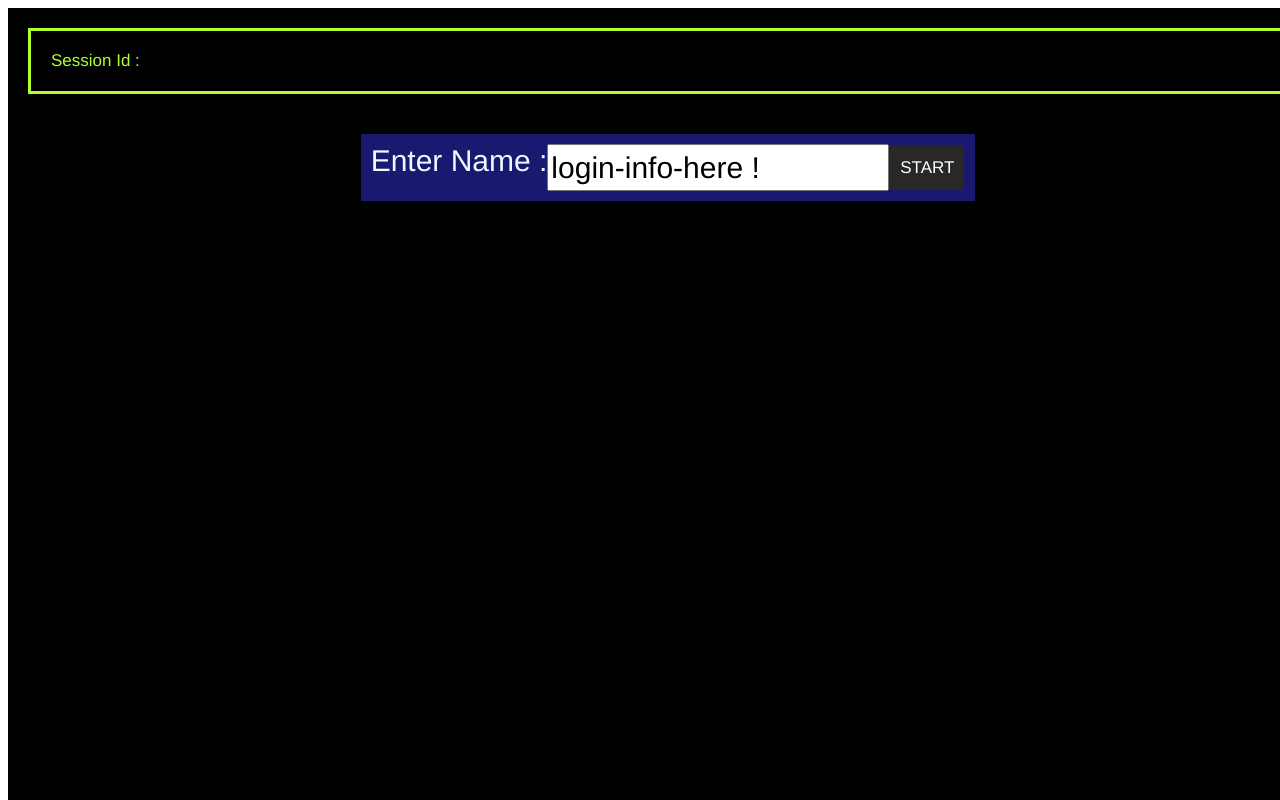
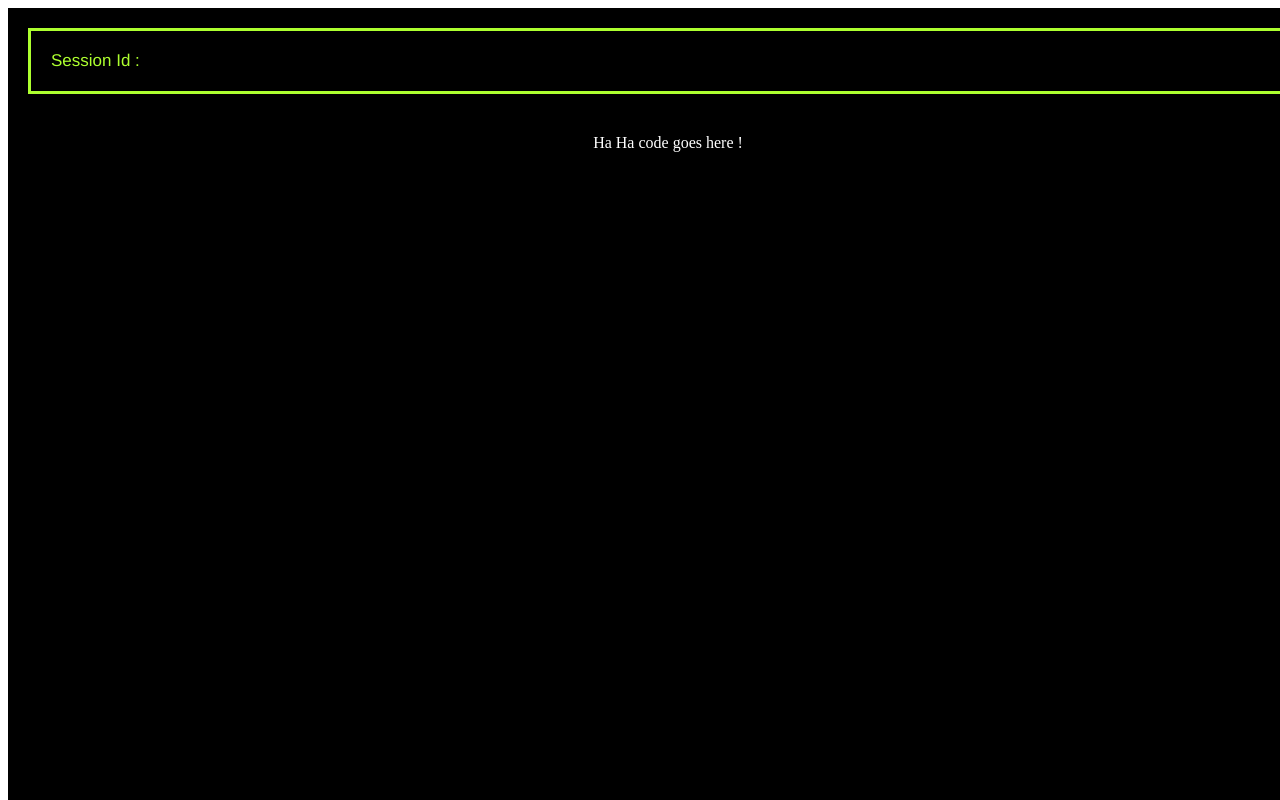
Before and after one commit to apoos-maximus/crdt-client, an Angular app in the folder front-end/crdt-client/: page /editor in a window 1280 px wide. Shown: the top 800 px of the page. Built offline with nearby package versions, Linux system fonts and the light colour scheme.

Commit message:
editor route set, sessionService complete

```diff
--- /dev/null
+++ b/front-end/crdt-client/src/app/editor/editor.component.css
@@ -0,0 +1,3 @@
+div {
+    color: white;
+}
--- /dev/null
+++ b/front-end/crdt-client/src/app/editor/editor.component.html
@@ -0,0 +1,3 @@
+<div>
+    Ha Ha code goes here !
+</div>
--- /dev/null
+++ b/front-end/crdt-client/src/app/editor/editor.component.ts
@@ -0,0 +1,15 @@
+import { Component, OnInit } from '@angular/core';
+
+@Component({
+  selector: 'app-editor',
+  templateUrl: './editor.component.html',
+  styleUrls: ['./editor.component.css']
+})
+export class EditorComponent implements OnInit {
+
+  constructor() { }
+
+  ngOnInit(): void {
+  }
+
+}
--- a/front-end/crdt-client/src/app/login/login.component.html
+++ b/front-end/crdt-client/src/app/login/login.component.html
@@ -1,5 +1,5 @@
 <div>
     <label>Enter Name :  </label>
       <input [(ngModel)] = "value"/>
-    <button (click) = "onClickHandler()">Start</button>
+    <button routerLink="/editor" (click) = "onClickHandler()">Start</button>
 </div>
--- a/front-end/crdt-client/src/app/login/login.component.ts
+++ b/front-end/crdt-client/src/app/login/login.component.ts
@@ -1,4 +1,5 @@
 import { Component, EventEmitter, Input, OnInit, Output } from '@angular/core';
+import { SessionService } from '../session.service';
 
 @Component({
   selector: 'app-login',
@@ -8,14 +9,12 @@ import { Component, EventEmitter, Input, OnInit, Output } from '@angular/core';
 export class LoginComponent implements OnInit {
   value : String;
 
-  @Output ()
-  value_out: EventEmitter<String> = new EventEmitter<String> ();
+  constructor (private sessionService : SessionService) {
+  }
 
   onClickHandler = function () {
     console.log(this.value + " is value !");
-    this.value_out.emit(this.value);
-  }
-  constructor () {
+    this.sessionService.sendMessage(this.value);
   }
 
   ngOnInit(): void {
--- a/front-end/crdt-client/src/app/plane/plane.component.html
+++ b/front-end/crdt-client/src/app/plane/plane.component.html
@@ -4,6 +4,6 @@
         {{sessionID}}
     </div>
     <div class="login">
-        <app-login (value_out) = "setSessionId($event)"></app-login>
+        <router-outlet></router-outlet>
     </div>
 </div>
--- a/front-end/crdt-client/src/app/plane/plane.component.ts
+++ b/front-end/crdt-client/src/app/plane/plane.component.ts
@@ -1,4 +1,6 @@
+import { Message } from '@angular/compiler/src/i18n/i18n_ast';
 import { Component, Input, OnInit } from '@angular/core';
+import { SessionService } from '../session.service';
 @Component({
   selector: 'app-plane',
   templateUrl: './plane.component.html',
@@ -11,10 +13,17 @@ export class PlaneComponent implements OnInit {
     this.sessionID = event;
   }
 
-  constructor() {
+  constructor(private sessionService : SessionService) {
+
   }
 
-  ngOnInit(): void {
+  ngOnInit() {
+    this.sessionService.loginMessage$
+      .subscribe (
+        message => {
+          this.sessionID = message;
+        }
+      )
   }
 
 }
--- /dev/null
+++ b/front-end/crdt-client/src/app/session.service.ts
@@ -0,0 +1,21 @@
+import { Injectable } from '@angular/core';
+import { BehaviorSubject, Subject } from 'rxjs';
+
+@Injectable({
+  providedIn: 'root'
+})
+export class SessionService {
+
+  private _loginMessageSource = new Subject<String>();
+  loginMessage$ = this._loginMessageSource.asObservable();
+
+  constructor() {
+  }
+
+  sendMessage(message: String ) {
+    this._loginMessageSource.next(message);
+  }
+  getSessionID() {
+    return "lol-123-lol-123 !";
+  }
+}
```
Also changed, not shown: front-end/crdt-client/src/app/app.module.ts (+15 -3 lines), 2 other files (tests, documents, lock files or other folders).
